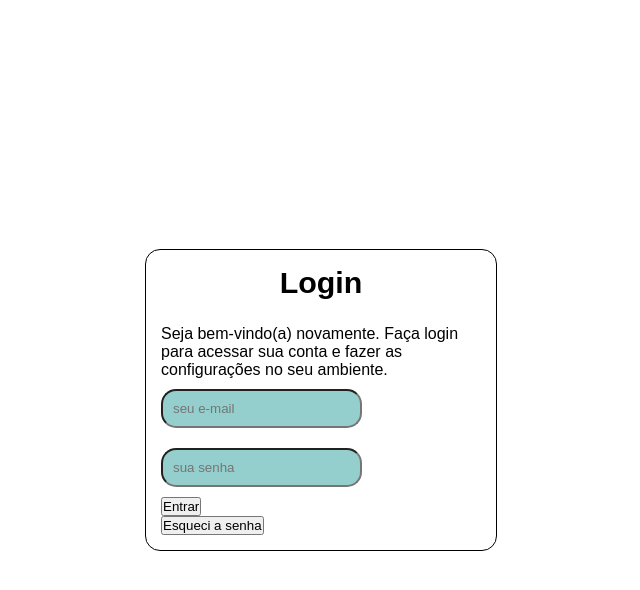
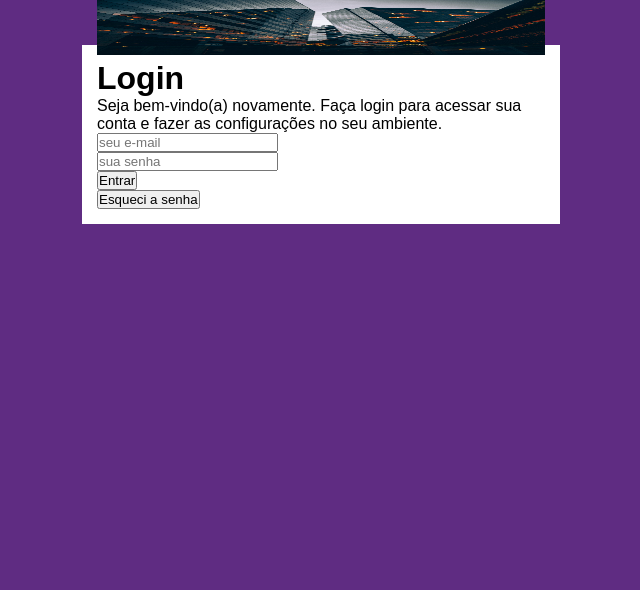
Before and after one commit to hgz13/projeto-login, a plain HTML site: page index.html in a window 1280 px wide. Shown: the whole page, without its empty margins (319-959 px from the left). Drawn offline with Linux system fonts and the light colour scheme.

Commit message:
atualizado

```diff
--- a/estilo/style.css
+++ b/estilo/style.css
@@ -6,30 +6,22 @@
     font-family: Arial, Helvetica, sans-serif
 }
 
-main {
-    position: absolute;
-    max-width: 25vw;
-    top: 50%;
-    left: 50%;
-    transform: translate(-50%, -50%);
-    border: 1px solid black;
-    padding: 15px;
-    border-radius: 15px;
+body {
+    background-color: #5f2c82;
 }
 
-main > form > h1{
-    text-align: center;
-    padding-bottom: 25px;
-    font-size: 1.9em;
+#img > img {
+    display: block;
+    margin: auto;
+    width: 35vw;
+    height: 55px;
 }
 
-.text {
-    font-size: 1em;
+div > form {
+    display: block;
+    margin: auto;
+    width: 35vw;
+    background-color: white;
+    padding: 15px;
+    margin-top: -10px;
 }
-
-.input {
-    padding: 10px;
-    border-radius: 15px;
-    margin: 10px 0px;
-    background-color: #94cfcd;
-}
--- a/index.html
+++ b/index.html
@@ -8,8 +8,15 @@
     <link rel="stylesheet" href="estilo/style.css">
 </head>
 <body>
-    <main id="caixa">
+
+    <div id="img">
+        <img src="imagens/pexels-dinnow-9444476.jpg" alt="imagem de prédio">
+    </div>
+
+    <div id="caixa">
+
         <form action="#" autocomplete="on" method="post">
+
             <h1>Login</h1>
             <p class="text">Seja bem-vindo(a) novamente. Faça login para acessar sua conta e fazer as configurações no seu ambiente.</p>
             <p>
@@ -21,10 +28,10 @@
             </p>
 
 
-             <p>  <input type="submit" value="Entrar"></p>
-            <p><input type="button" value="Esqueci a senha"></p>
+             <p>  <input id="mail" type="submit" value="Entrar"></p>
+            <p><input id="pas" type="button" value="Esqueci a senha"></p>
 
         </form>
-    </main>
+    </div>
 </body>
 </html>
```
Also changed, not shown: imagens/pexels-dinnow-9444476.jpg (added).
